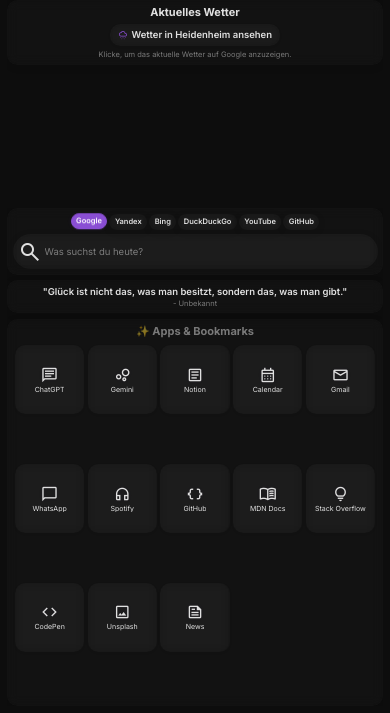
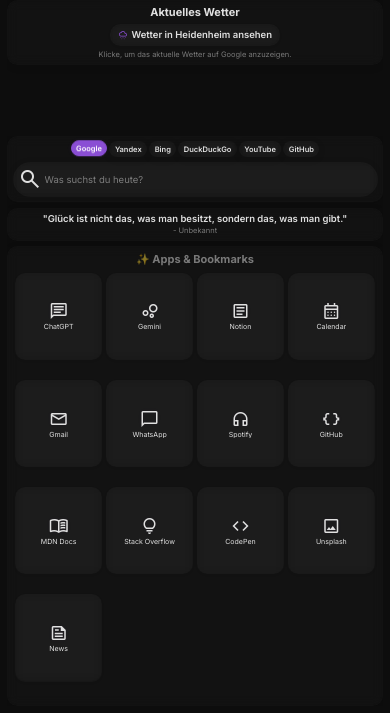
Before and after one commit to Mkylandia/MKWEB, a plain HTML site: page index.html in a window 390 px wide. Shown: the part 131-844 px from the top of the page. Drawn offline with nearby package versions, Linux system fonts and the light colour scheme.

Commit message:
Update styles.css

```diff
--- a/styles.css
+++ b/styles.css
@@ -1,4 +1,4 @@
-/* styles.css - MKWEB OS 7: Ultra-Fluid NO-SCROLL Layout - OPTIMIZED APPS & MIDDLE GROUND */
+/* styles.css - MKWEB OS 7: Ultra-Fluid NO-SCROLL Layout - FINAL APPS & MIDDLE GROUND */
 
 /* --- Global Design Variables - Refined for OS 7 & Middle Ground --- */
 :root {
@@ -457,7 +457,7 @@ button:hover {
   color: var(--dim);
 }
 
-/* --- Apps & Bookmarks Section - ICON OVERLAP FIX & FINAL TUNING --- */
+/* --- Apps & Bookmarks Section - CRITICAL ICON OVERLAP FIX --- */
 .apps-section {
   width: 100%;
   padding: var(--fluid-padding-s);
@@ -478,9 +478,9 @@ button:hover {
 }
 
 .apps-container {
-    /* **MAJOR CHANGE: Min-width of app cards increased, VW component adjusted for wider windows** */
-    /* This aims to give icons/labels more room before the grid collapses them. */
-    grid-template-columns: repeat(auto-fill, minmax(clamp(70px, 8vw, 130px), 1fr)); /* Min-width of card increased from 65px to 70px. VW component from 7.5vw to 8vw. Max to 130px. */
+    /* **CRITICAL CHANGE: Grid min-width for cards - less aggressive VW, higher REM floor** */
+    /* This aims to prevent cards from ever becoming too narrow for the content */
+    grid-template-columns: repeat(auto-fill, minmax(clamp(80px, 9vw, 150px), 1fr)); /* Min-width increased to 80px (from 70px), VW slightly higher (9vw from 8vw), max to 150px (from 130px) */
     gap: var(--fluid-gap-s);
     overflow: hidden;
     padding: var(--fluid-padding-xs);
@@ -494,8 +494,8 @@ button:hover {
   background: var(--gl);
   border: var(--border-width) solid transparent;
   border-radius: var(--r);
-  /* **ADJUSTED: Padding within the card slightly more generous to fit content better** */
-  padding: clamp(0.6rem, 0.8vw, 1.3rem); /* Slightly more padding (from 0.5rem) */
+  /* **ADJUSTED: Padding slightly increased to give more inner space** */
+  padding: clamp(0.7rem, 0.9vw, 1.4rem); /* Padding increased (from 0.6rem) */
   text-align: center;
   text-decoration: none;
   color: var(--fg);
@@ -521,9 +521,9 @@ button:hover {
 
 .app-card .icon {
   font-family: 'Material Symbols Outlined';
-  /* **MAJOR CHANGE: ICON FONT SIZE - More conservative VW, slightly larger REM floor** */
-  /* This aims to prevent icons from becoming too large and overlapping */
-  font-size: clamp(2rem, 3.5vw, 4.5rem); /* Min-REM increased from 1.8rem to 2rem. VW from 2.5vw to 3.5vw, Max to 4.5rem (was 4rem) */
+  /* **CRITICAL CHANGE: ICON FONT SIZE - Much more conservative VW, robust REM floors** */
+  /* This is key to preventing icons from ever becoming too large */
+  font-size: clamp(2.2rem, 3vw, 4rem); /* Min-REM increased to 2.2rem (from 2rem). VW reduced to 3vw (from 3.5vw). Max reduced to 4rem (from 4.5rem). */
   margin-bottom: var(--fluid-gap-xs);
   display: block;
   text-shadow: var(--glow-strength) rgba(var(--acc-rgb), 0.05);
@@ -537,8 +537,8 @@ button:hover {
 }
 
 .app-card .label {
-  /* **ADJUSTED: Label font size slightly smaller relative to icon for better balance** */
-  font-size: clamp(0.7rem, 0.75vw, 1.05rem); /* VW component slightly reduced */
+  /* **ADJUSTED: Label font size slightly more conservative** */
+  font-size: clamp(0.7rem, 0.7vw, 1rem); /* VW component reduced further (from 0.75vw), max reduced to 1rem (from 1.05rem) */
   font-weight: 500;
   line-height: 1.1;
   word-break: break-word;
@@ -622,21 +622,21 @@ button:hover {
       margin-bottom: var(--fluid-padding-s);
   }
   .apps-container {
-      /* **MAJOR CHANGE: Min-width of app cards for MOBILE increased** */
-      grid-template-columns: repeat(auto-fill, minmax(clamp(65px, 13vw, 110px), 1fr)); /* Min-width from 60px to 65px. VW from 12vw to 13vw. Max to 110px. */
+      /* **CRITICAL CHANGE: Grid min-width for MOBILE cards - higher REM floor** */
+      grid-template-columns: repeat(auto-fill, minmax(clamp(70px, 14vw, 120px), 1fr)); /* Min-width increased to 70px (from 65px). VW to 14vw (from 13vw). Max to 120px (from 110px). */
       gap: var(--fluid-gap-s);
       overflow: hidden;
       max-height: none;
   }
   .app-card {
-      padding: clamp(0.4rem, 0.6vw, 1rem);
+      padding: clamp(0.5rem, 0.7vw, 1.1rem); /* Padding for mobile increased */
   }
   .app-card .icon {
-      /* **MAJOR CHANGE: ICON FONT SIZE FOR MOBILE - More conservative VW** */
-      font-size: clamp(1.8rem, 4.5vw, 3.5rem); /* Min-REM from 1.6rem to 1.8rem. VW from 4vw to 4.5vw, Max to 3.5rem (was 3rem) */
+      /* **CRITICAL CHANGE: ICON FONT SIZE FOR MOBILE - higher REM floor, tighter VW** */
+      font-size: clamp(2rem, 4vw, 3rem); /* Min-REM increased to 2rem (from 1.8rem). VW reduced to 4vw (from 4.5vw). Max reduced to 3rem (from 3.5rem). */
   }
   .app-card .label {
-      font-size: clamp(0.65rem, 1.8vw, 1rem);
+      font-size: clamp(0.7rem, 1.8vw, 1rem); /* Label font size for mobile adjusted */
       line-height: 1.1;
   }
 }
```
